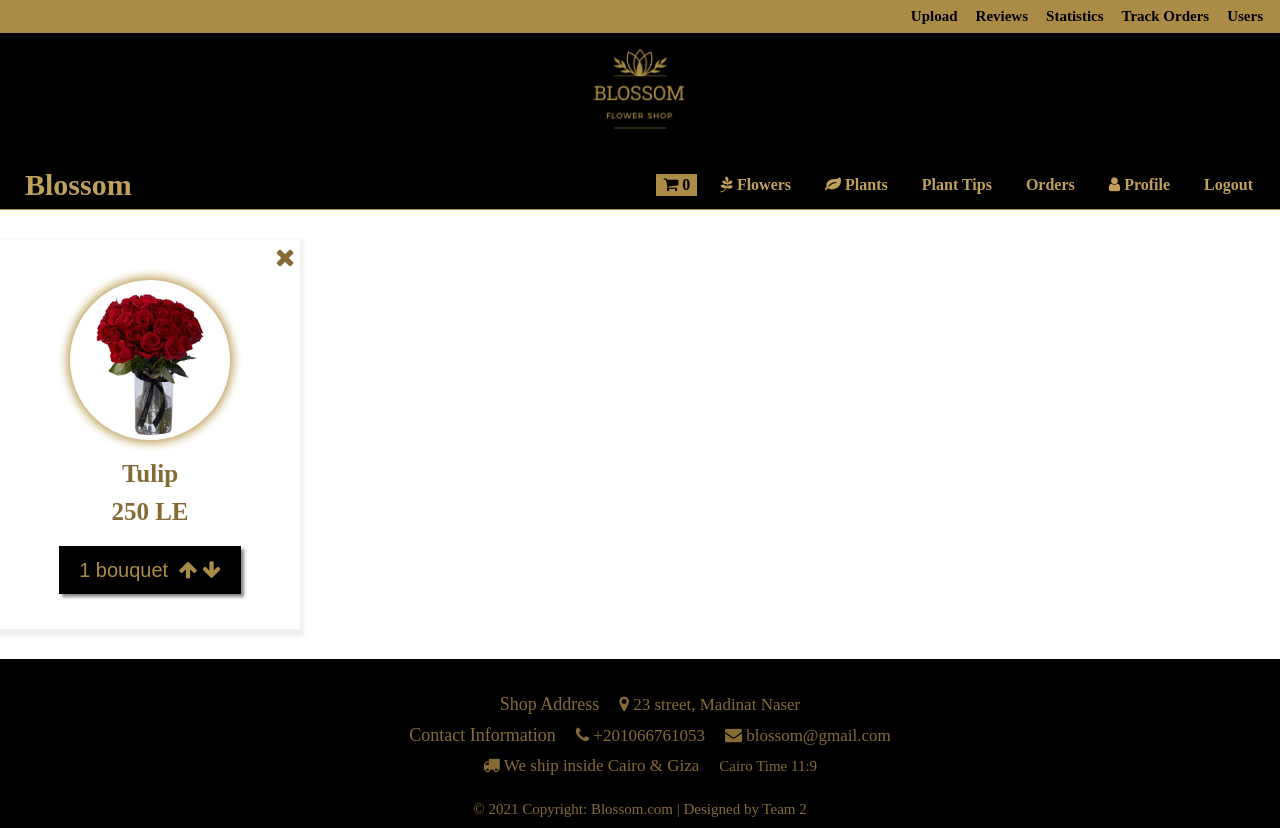
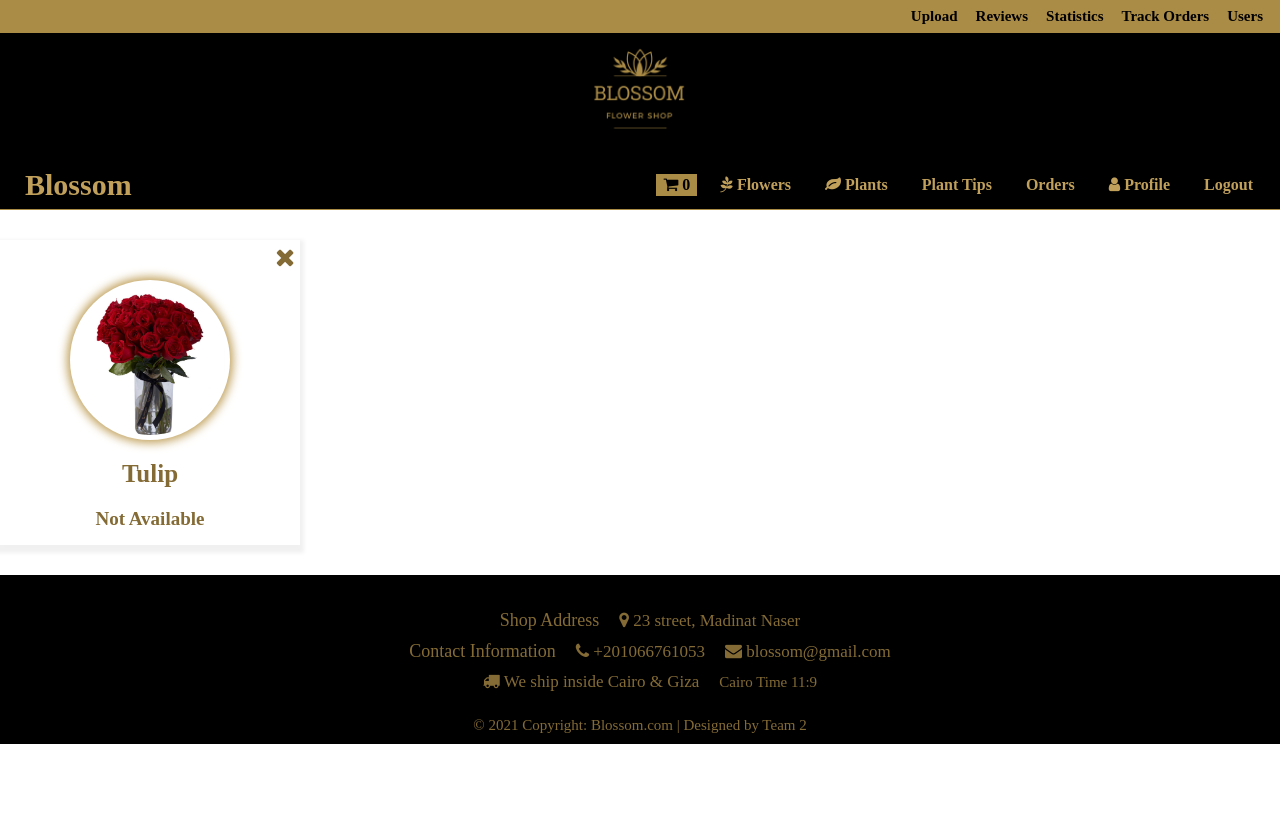
Before and after one commit to nadaabdelmaboud/Blossom, a Vue app in the folder client/blossom-client/: page /userCart in a window 1280 px wide. After the commit the page ends 800 px from the top, so only its background shows below. Built offline with nearby package versions, Linux system fonts and the light colour scheme; a web font is replaced by a local one.

Commit message:
not available card

```diff
--- a/client/blossom-client/src/components/Cart/cartCard.vue
+++ b/client/blossom-client/src/components/Cart/cartCard.vue
@@ -9,7 +9,7 @@
       <div class="box" id="image">
         <img src="../../assets/flower.jpg" alt="BlossomFlower" />
       </div>
-      <div class="box">
+      <div class="box" v-if="available">
         <div class="flowerName">
           <h3>Tulip</h3>
         </div>
@@ -22,6 +22,14 @@
             <i class="fa fa-arrow-up" @click="increaseCount()"></i>
             <i class="fa fa-arrow-down" @click="decreaseCount()"></i>
           </button>
+        </div>
+      </div>
+      <div class="box" v-if="!available">
+        <div class="flowerName">
+          <h3>Tulip</h3>
+        </div>
+        <div class="notAvailable">
+          <h3>Not Available</h3>
         </div>
       </div>
     </div>
@@ -82,14 +90,23 @@ h3 {
   color: $darkGolden;
 }
 .flowerName,
-.flowerPrice {
+.flowerPrice,
+.notAvailable {
   font-weight: 700;
   font-size: 25px;
   text-align: center;
 }
 .flowerPrice {
-  font-size: 20px;
-  font-weight: 200;
+  h3 {
+    font-size: 20px;
+    font-weight: 700;
+  }
+}
+.notAvailable {
+  h3 {
+    font-size: 19px;
+  }
+  margin-top: 20px;
 }
 i {
   padding-left: 5px;
@@ -106,6 +123,7 @@ export default {
   data: function () {
     return {
       amount: 1,
+      available: false,
     };
   },
   methods: {
```
